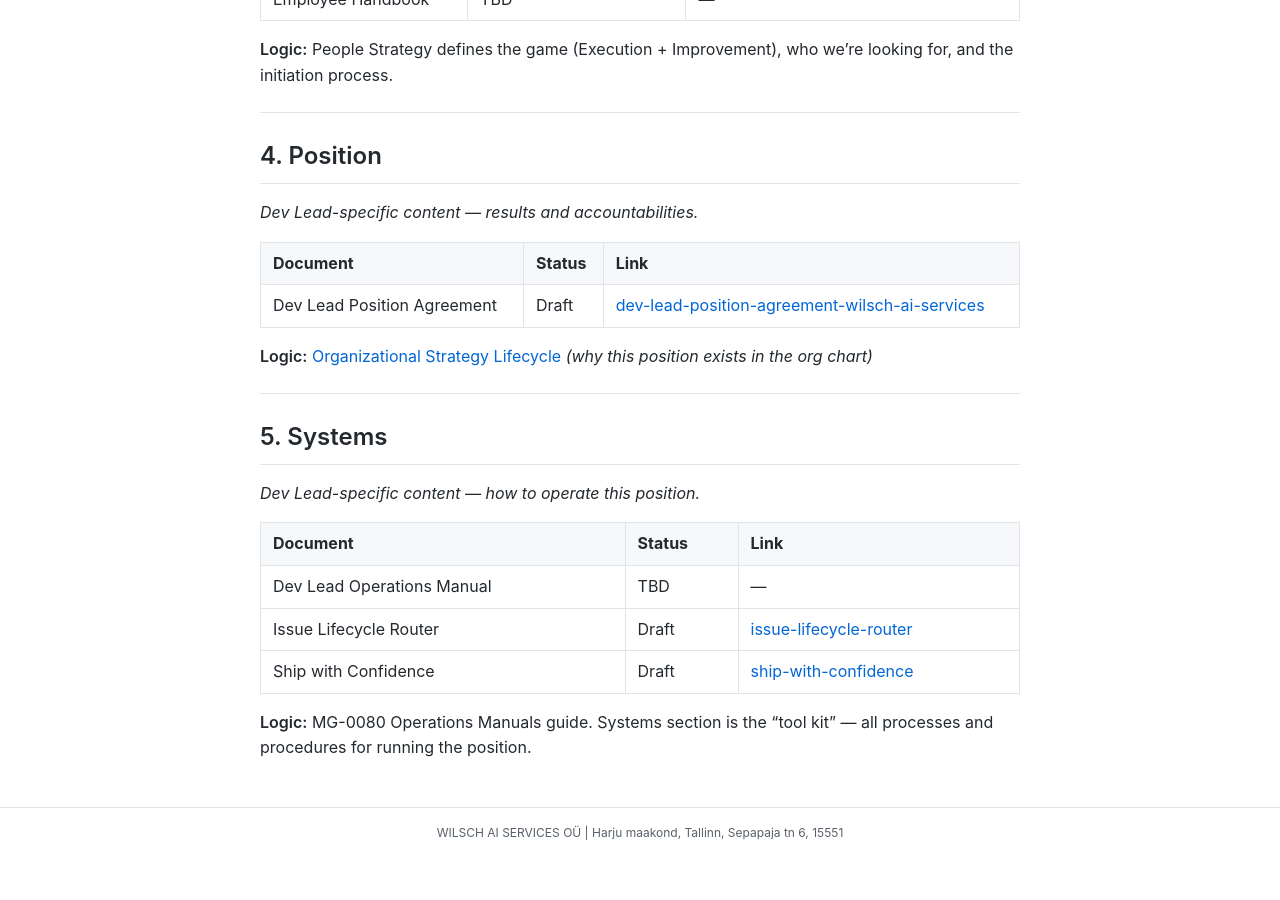
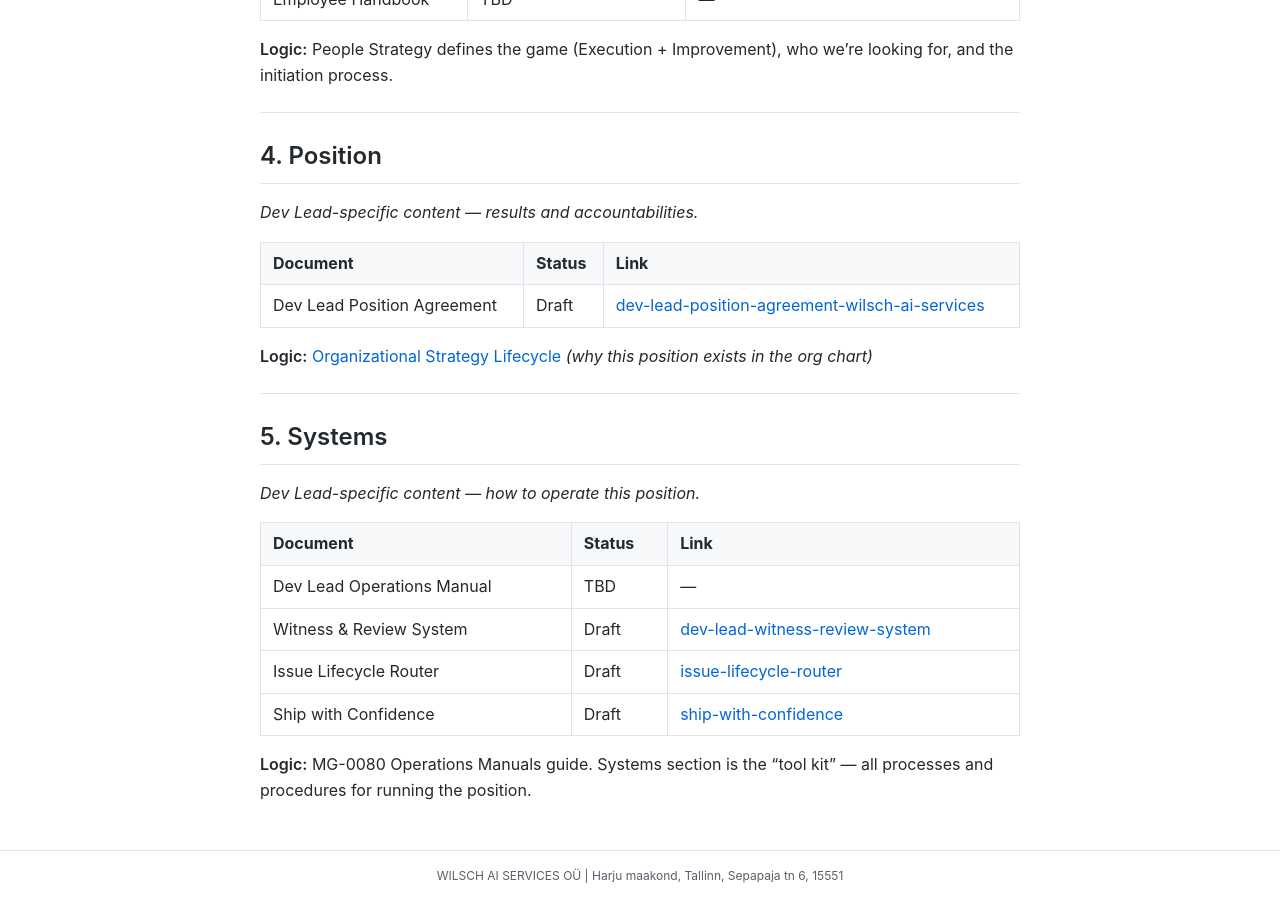
Before and after one commit to MariusWilsch/public-wilsch-ai-pages, a Jekyll site: the page built from global/dev-lead-operations-manual-toc.md, in a window 1280 px wide and 900 px high, scrolled down 1504 px. Built offline with Jekyll 4.4.1, drawn with Linux system fonts in a browser that asks for light colours; our own code applies the rules of GitHub Pages for plain Markdown files; before the commit the page ends 2361 px from its top, so only the background shows below that.

Commit message:
Sync from hippocampus 2026-02-24

```diff
--- a/global/dev-lead-operations-manual-toc.md
+++ b/global/dev-lead-operations-manual-toc.md
@@ -72,6 +72,7 @@ Structure follows [MG-0080 Operations Manuals](https://www.emyth.com) (E-Myth Ma
 | Document | Status | Link |
 |----------|--------|------|
 | Dev Lead Operations Manual | TBD | — |
+| Witness & Review System | Draft | [dev-lead-witness-review-system](https://mariuswilsch.github.io/public-wilsch-ai-pages/global/dev-lead-witness-review-system) |
 | Issue Lifecycle Router | Draft | [issue-lifecycle-router](https://mariuswilsch.github.io/public-wilsch-ai-pages/global/issue-lifecycle-router) |
 | Ship with Confidence | Draft | [ship-with-confidence](https://mariuswilsch.github.io/public-wilsch-ai-pages/global/ship-with-confidence) |
 
```
